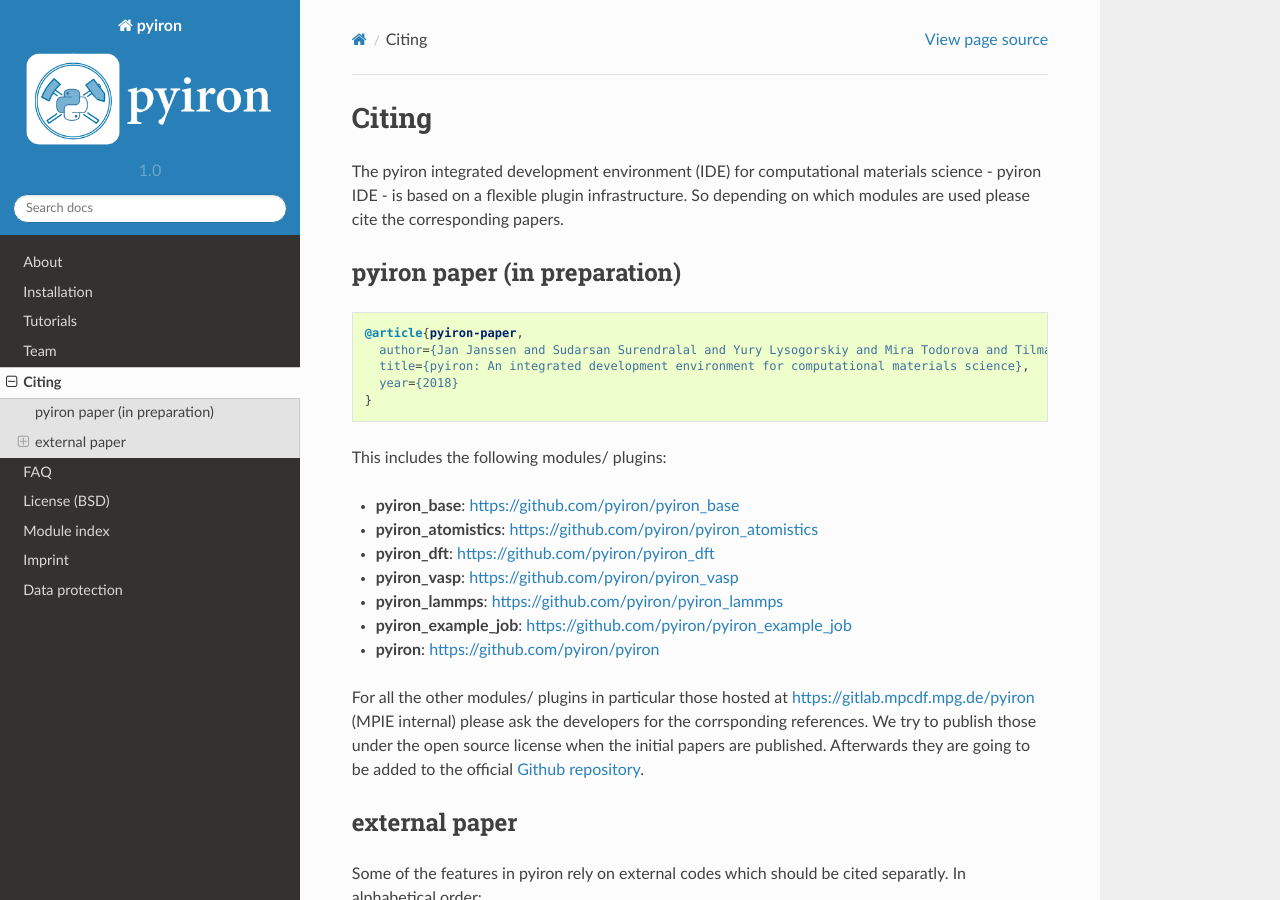
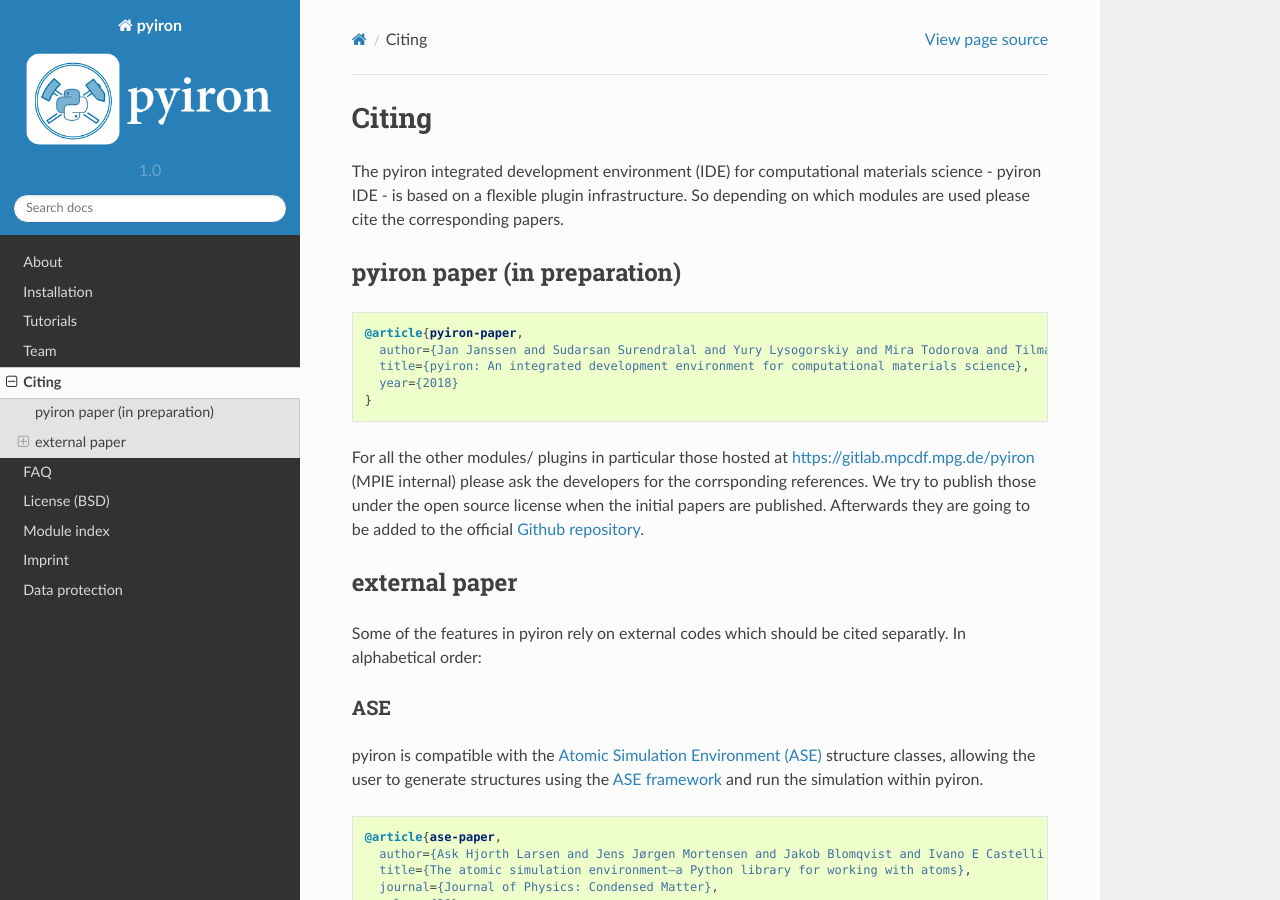
Before and after one commit to pyiron/pyiron, a Sphinx documentation site: the page built from docs/source/citation.rst, in a window 1280 px wide and 900 px high. Built offline with Sphinx 7.4.7 and the Read the Docs theme 2.0.0, drawn with Linux system fonts in a browser that asks for light colours; pages that are not in the unit, such as notebooks, are missing from menus.

Commit message:
Remove listing of inividual modules

```diff
--- a/docs/source/citation.rst
+++ b/docs/source/citation.rst
@@ -16,22 +16,6 @@
     title={pyiron: An integrated development environment for computational materials science},
     year={2018}
   }
-
-This includes the following modules/ plugins:
-
-* **pyiron_base**: https://github.com/pyiron/pyiron_base
-
-* **pyiron_atomistics**: https://github.com/pyiron/pyiron_atomistics
-
-* **pyiron_dft**: https://github.com/pyiron/pyiron_dft
-
-* **pyiron_vasp**: https://github.com/pyiron/pyiron_vasp
-
-* **pyiron_lammps**: https://github.com/pyiron/pyiron_lammps
-
-* **pyiron_example_job**: https://github.com/pyiron/pyiron_example_job
-
-* **pyiron**: https://github.com/pyiron/pyiron
 
 For all the other modules/ plugins in particular those hosted at https://gitlab.mpcdf.mpg.de/pyiron (MPIE internal) please ask the developers for the corrsponding references. We try to publish those under the open source license when the initial papers are published. Afterwards they are going to be added to the official `Github repository <https://github.com/pyiron>`_.
 
```
